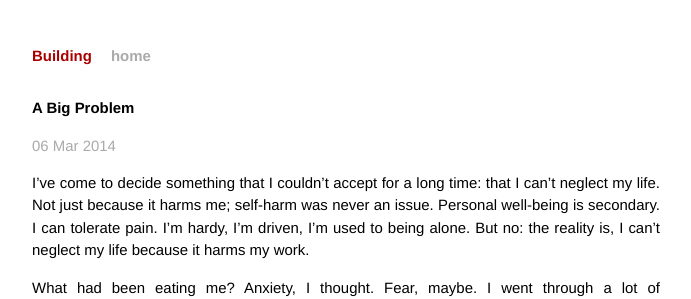
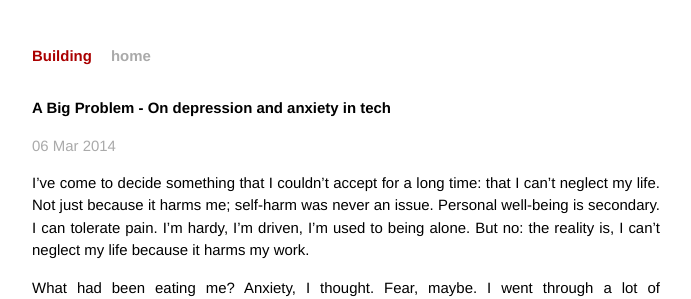
Before and after one commit to pfrazee/pfrazee.github.io, a Jekyll site: the page built from _posts/2014-03-06-a-big-problem.md, in a window 1280 px wide. Shown: the top 299 px of the page, without its empty margins (294-985 px from the left). Built offline with Jekyll 4.4.1, drawn with Linux system fonts in a browser that asks for light colours; Markdown is read by kramdown in place of the engine named in the settings.

Commit message:
updated 'a big problem' title

```diff
--- a/_posts/2014-03-06-a-big-problem.md
+++ b/_posts/2014-03-06-a-big-problem.md
@@ -1,6 +1,6 @@
 ---
 layout: post
-title: A Big Problem
+title: A Big Problem - On depression and anxiety in tech
 ---
 
 I've come to decide something that I couldn't accept for a long time: that I can't neglect my life. Not just because it harms me; self-harm was never an issue. Personal well-being is secondary. I can tolerate pain. I'm hardy, I'm driven, I'm used to being alone. But no: the reality is, I can't neglect my life because it harms my work.
```
